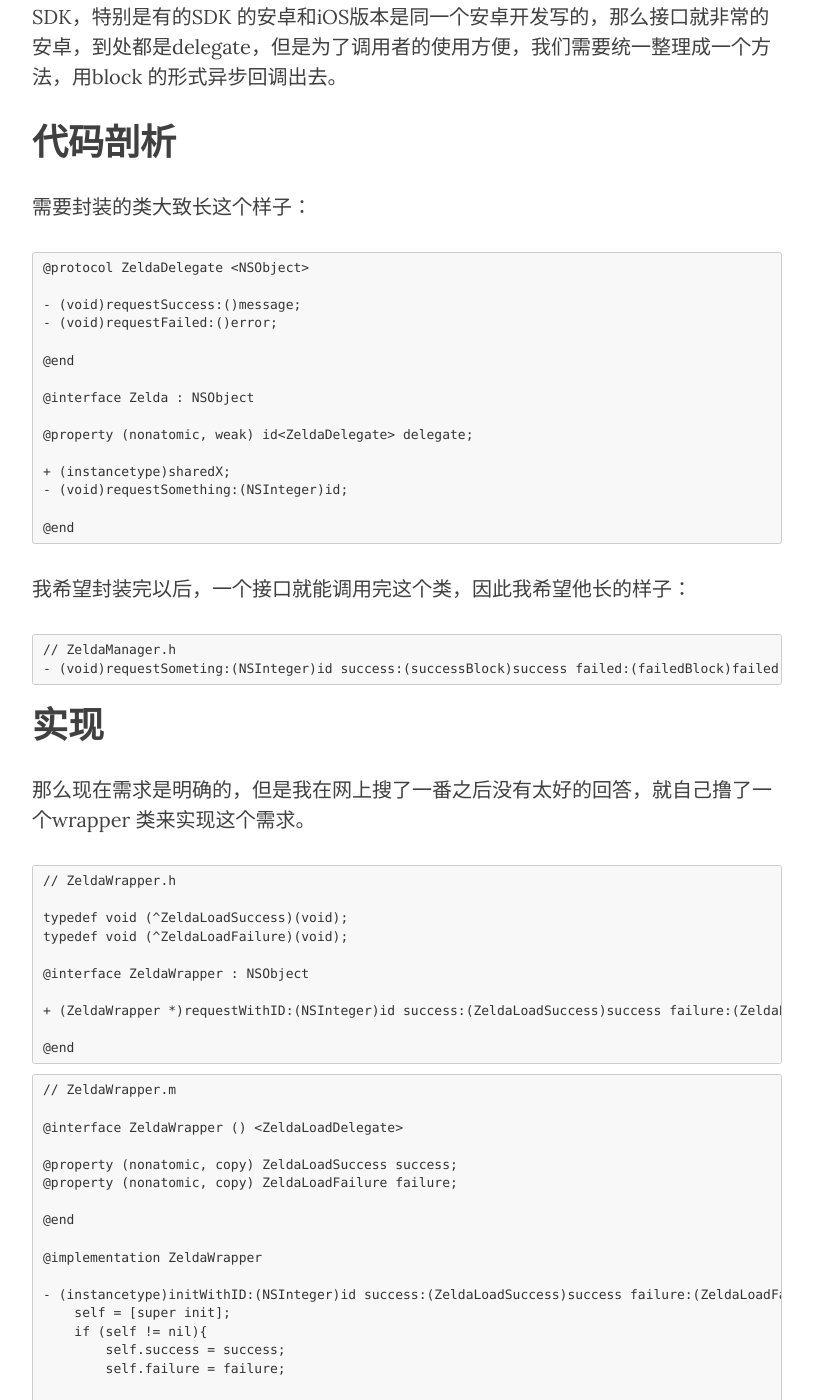
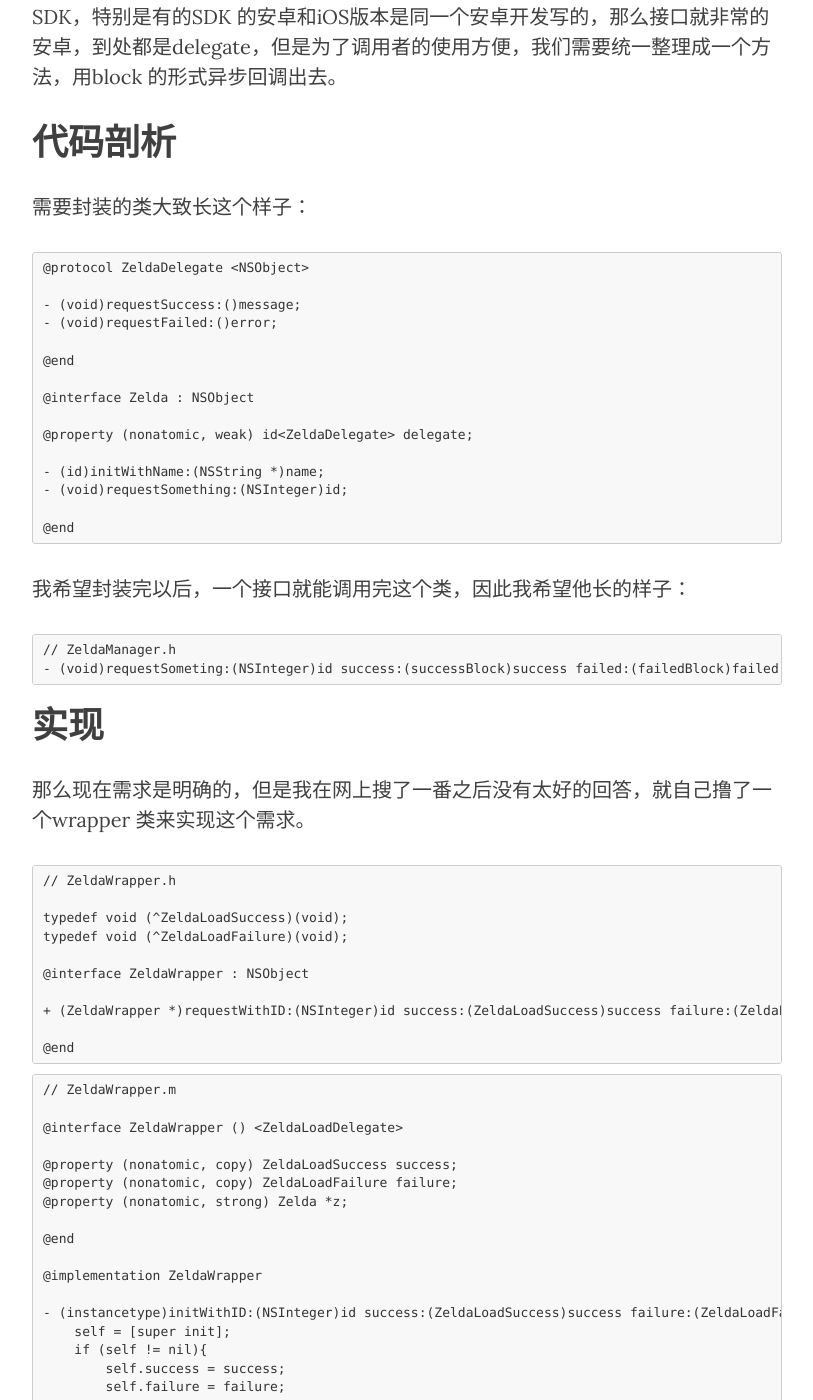
Before and after one commit to DavidHu0921/davidhu0921.github.io, a Jekyll site: the page built from _posts/2018-02-01-用Block 封装delegate.md, in a window 1280 px wide and 1400 px high, scrolled down 610 px. Shown: the whole window, without its empty margins (233-1046 px from the left). Built offline with Jekyll 4.4.1, drawn with Linux system fonts in a browser that asks for light colours; nearby versions of some CDN libraries; some of the changed text lies outside the part shown.

Commit message:
fix bugs

```diff
--- a/_posts/2018-02-01-用Block 封装delegate.md
+++ b/_posts/2018-02-01-用Block 封装delegate.md
@@ -23,7 +23,7 @@ categories: iOS学习笔记
 
 @property (nonatomic, weak) id<ZeldaDelegate> delegate;
 
-+ (instancetype)sharedX;
+- (id)initWithName:(NSString *)name;
 - (void)requestSomething:(NSInteger)id;
 
 @end
@@ -60,6 +60,7 @@ typedef void (^ZeldaLoadFailure)(void);
 
 @property (nonatomic, copy) ZeldaLoadSuccess success;
 @property (nonatomic, copy) ZeldaLoadFailure failure;
+@property (nonatomic, strong) Zelda *z;
 
 @end
 
@@ -73,6 +74,8 @@ typedef void (^ZeldaLoadFailure)(void);
 
         // call the func you really wanna wrapper it
         // and set ZeldaWrapper itself as the delegate
+        self.z = [[Zelda alloc] initWithName:@"xxx"];
+        self.z.delegate = self;
     }
     return self;
 }
```
